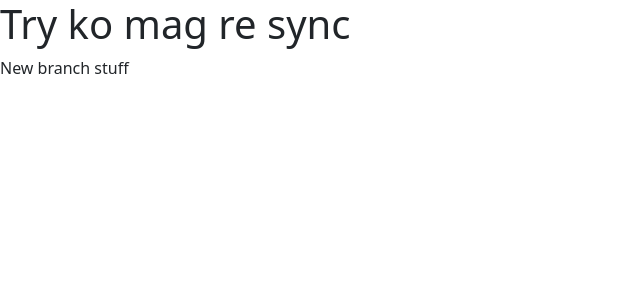
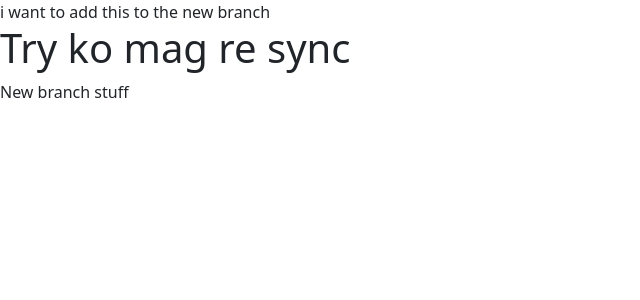
Before and after one commit to arumugamrajamani/Job-Portal-1, a PHP site: page / in a window 1280 px wide. Shown: the top 300 px of the page, without its empty margins (0-640 px from the left). Run offline with PHP 8.4, Linux system fonts and the light colour scheme.

Commit message:
added a line

```diff
--- a/index.php
+++ b/index.php
@@ -13,6 +13,7 @@
 
 
     <body>
+        i want to add this to the new branch
         <h1>Try ko mag re sync</h1>
         New branch stuff
 
```
